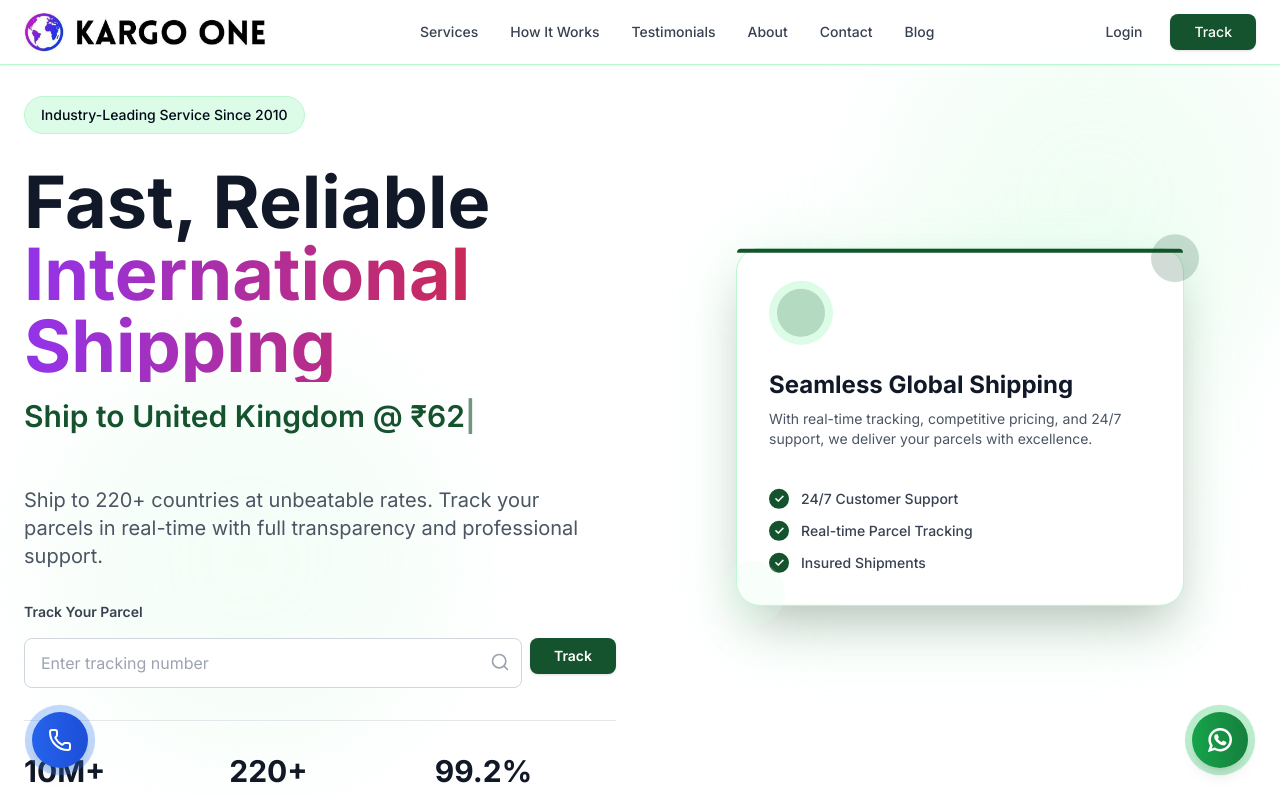
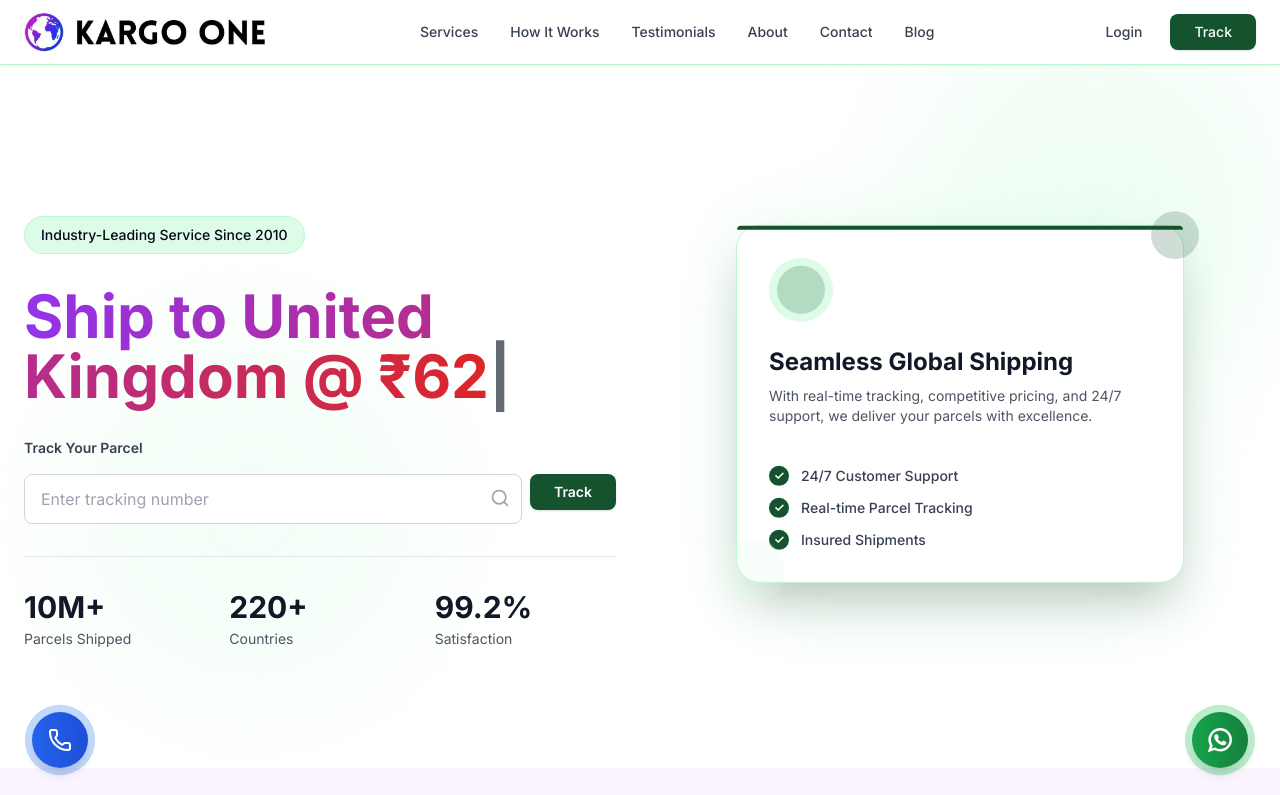
Before and after one commit to KingAshu22/next-express-hub, a Next.js app: page / in a window 1280 px wide. Shown: the top 795 px of the page. Built offline with nearby package versions, Linux system fonts and the light colour scheme.

Commit message:
feat: enhance HeroSection typography and remove subheading
Co-authored-by: Ashish Prasad <97498104+KingAshu22@users.noreply.github.com>

```diff
--- a/app/_components/Hero.jsx
+++ b/app/_components/Hero.jsx
@@ -136,27 +136,13 @@ const HeroSection = () => {
 
             {/* Main Heading with Typewriter */}
             <motion.div variants={itemVariants}>
-              <div className="space-y-4">
-                <h1 className="text-5xl md:text-6xl lg:text-7xl font-bold text-gray-900 leading-tight">
-                  Fast, Reliable
-                  <span className={`block text-transparent bg-clip-text bg-gradient-to-r from-purple-600 to-red-600`}>
-                    International Shipping
-                  </span>
-                </h1>
-                <div className={`text-2xl md:text-3xl font-semibold min-h-[3.5rem] ${colors.text}`}>
+              <h1 className={`text-4xl md:text-5xl lg:text-6xl font-bold min-h-[4rem] md:min-h-[5rem] leading-tight`}>
+                <span className={`text-transparent bg-clip-text bg-gradient-to-r from-purple-600 to-red-600`}>
                   {displayText}
-                  <span className="animate-pulse">|</span>
-                </div>
-              </div>
+                </span>
+                <span className="animate-pulse">|</span>
+              </h1>
             </motion.div>
-
-            {/* Subheading */}
-            <motion.p
-              className="text-lg md:text-xl text-gray-600 max-w-xl leading-relaxed"
-              variants={itemVariants}
-            >
-              Ship to 220+ countries at unbeatable rates. Track your parcels in real-time with full transparency and professional support.
-            </motion.p>
 
             {/* Search Form */}
             <motion.form
```
